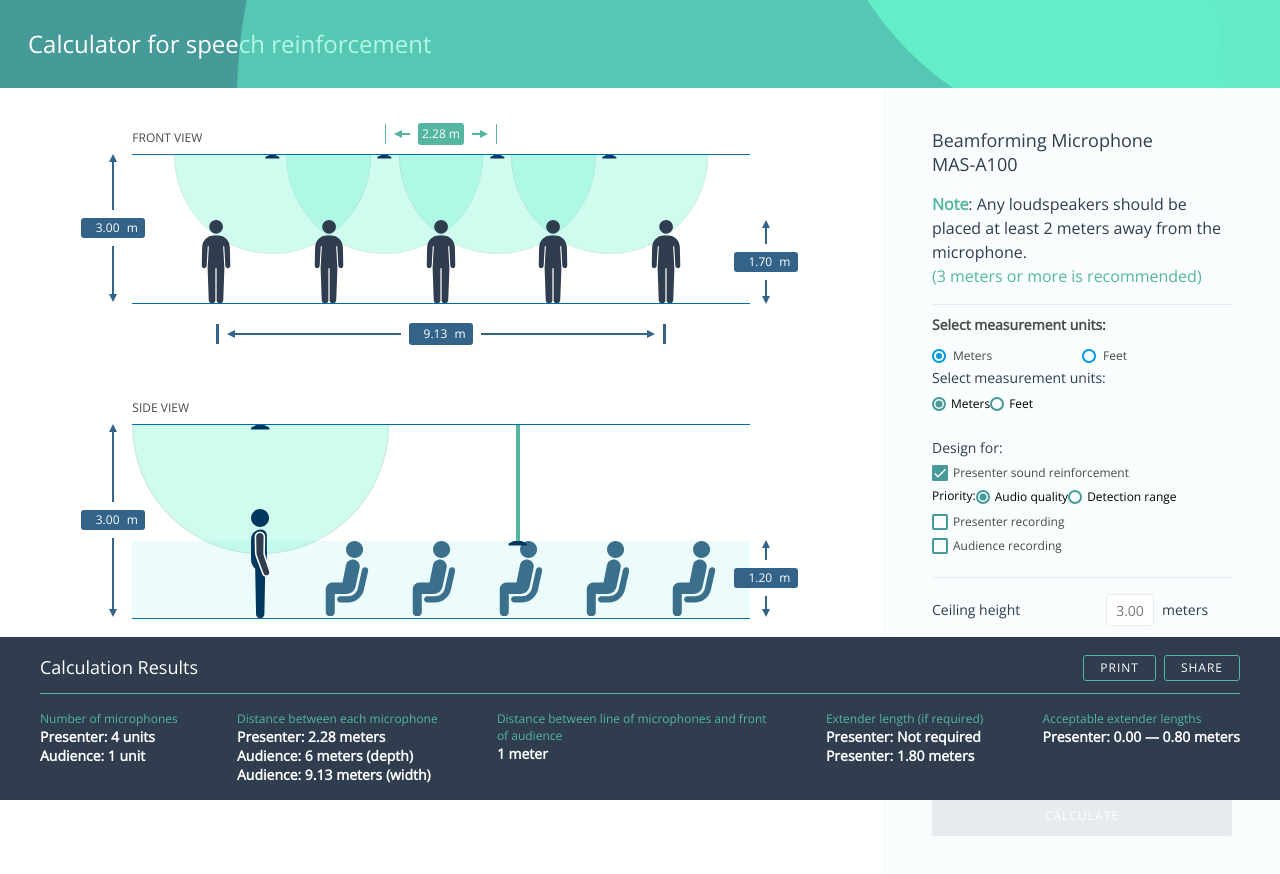
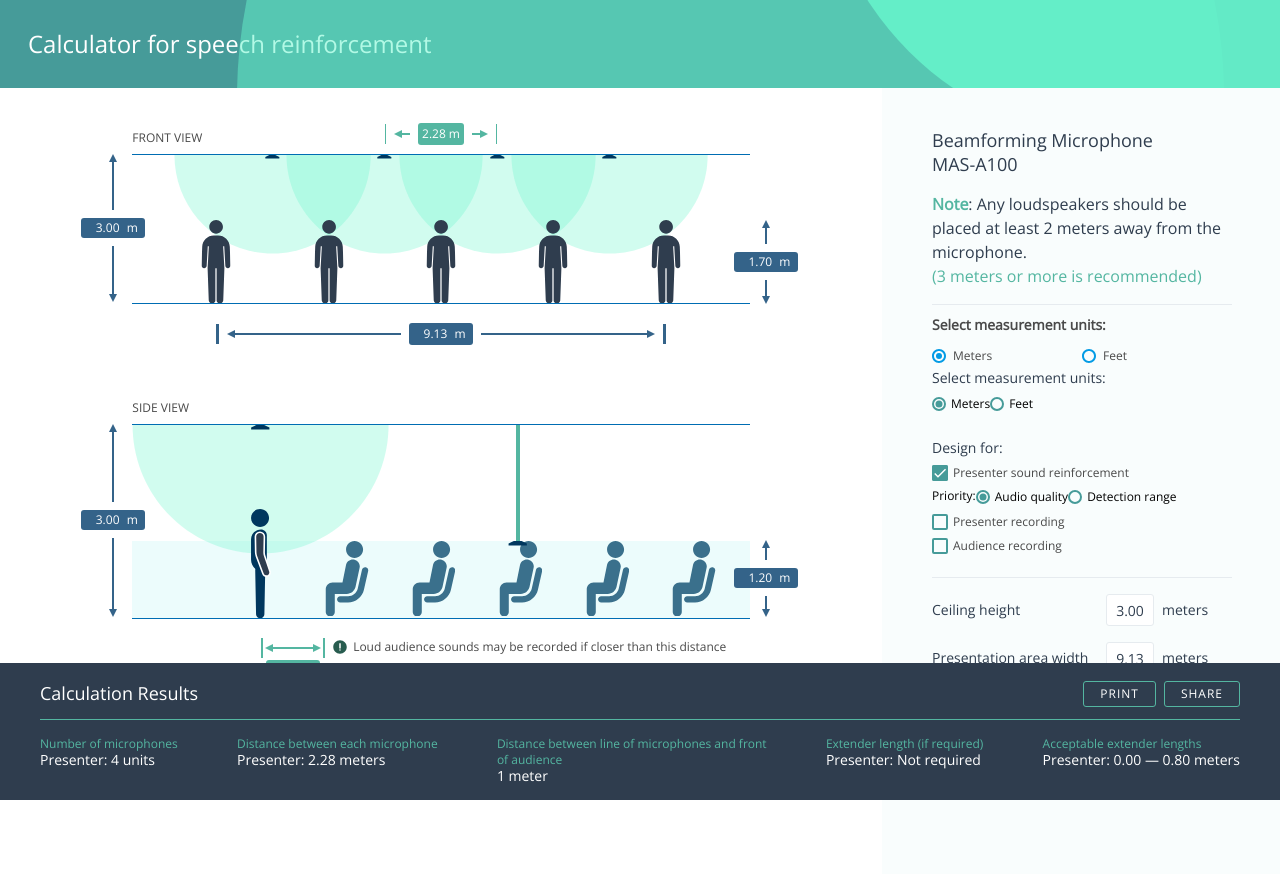
Before and after one commit to TE-9004062290/aerosmith-system-calculator, an Angular app: page /calculator in a window 1280 px wide. Both pictures are taken after a click on the element "Presenter sound reinforcement". Shown: the top 874 px of the page. Built offline with nearby package versions, Linux system fonts and the light colour scheme.

Commit message:
More style stuff

```diff
--- a/src/app/components/calculation-inputs/calculation-inputs.component.html
+++ b/src/app/components/calculation-inputs/calculation-inputs.component.html
@@ -35,7 +35,7 @@
             </div>
         </div>
     </div>
-    <div class="inputs-row">
+    <div *ngIf="calculatorService.recordAudience" class="inputs-row">
         <div class="inputs-group inputs-group--horizontal">
             <label class="inputs-label" for="audience-depth">
                 Audience depth
--- a/src/app/components/calculation-inputs/calculation-inputs.component.scss
+++ b/src/app/components/calculation-inputs/calculation-inputs.component.scss
@@ -34,9 +34,10 @@
                 align-items: center;
                 .inputs-input {
                     font-size: 14px;
+                    font-weight: 400;
                     line-height: 24px;
                     text-align: center;
-                    color: #757575;
+                    color: #2F3D4E;
                     width: 48px;
                     height: 32px;
                     box-sizing: border-box;
--- a/src/app/components/calculation-outputs/calculation-outputs.component.html
+++ b/src/app/components/calculation-outputs/calculation-outputs.component.html
@@ -63,23 +63,24 @@
             </div>
         </div>
         <div class="data-rows">
-            <div class="data-row">
+            <div *ngIf="calculatorService.reinforcePresenter || calculatorService.recordPresenter || calculatorService.recordAudience" class="data-row">
                 <div class="data-description">Number of microphones</div>
-                <div class="data-value">
+                <div *ngIf="calculatorService.reinforcePresenter || calculatorService.recordPresenter" class="data-value">
                     Presenter: {{ calculatorService.requiredMicrophones }}
                     unit{{calculatorService.requiredMicrophones > 1 ? 's' : ''}}
                 </div>
-                <div class="data-value">
+                <div *ngIf="calculatorService.recordAudience" class="data-value">
                     Audience: {{ calculatorService.requiredAudienceMicrophonesWidth * calculatorService.requiredAudienceMicrophonesDepth }}
                     unit{{calculatorService.requiredAudienceMicrophonesWidth * calculatorService.requiredAudienceMicrophonesDepth > 1 ? 's' : ''}}
                 </div>
             </div>
             <div class="data-row">
                 <div class="data-description">Distance between each microphone</div>
-                <div class="data-value">
+                <div class="data-value" *ngIf="calculatorService.reinforcePresenter || calculatorService.recordPresenter" >
                     Presenter: {{ calculatorService.microphoneInterval }}
                     {{ calculatorService.measurementUnit === 'm' ? 'meter' + (calculatorService.microphoneInterval === 1 ? '' : 's') : (calculatorService.microphoneInterval === 1 ? 'foot' : 'feet') }}
                 </div>
+                <ng-container *ngIf="calculatorService.recordAudience">
                     <div class="data-value">
                         Audience: {{ calculatorService.audienceMicrophoneIntervalDepth }}
                         {{ calculatorService.measurementUnit === 'm' ? 'meter' + (calculatorService.audienceMicrophoneIntervalDepth === 1 ? '' : 's') : (calculatorService.audienceMicrophoneIntervalDepth === 1 ? 'foot' : 'feet') }}
@@ -90,6 +91,7 @@
                         {{ calculatorService.measurementUnit === 'm' ? 'meter' + (calculatorService.audienceMicrophoneIntervalWidth === 1 ? '' : 's') : (calculatorService.audienceMicrophoneIntervalWidth === 1 ? 'foot' : 'feet') }}
                         (width)
                     </div>
+                </ng-container>
             </div>
             <div class="data-row">
                 <div class="data-description">Distance between line of microphones and front <br/> of audience</div>
@@ -100,6 +102,7 @@
             </div>
             <div class="data-row">
                 <div class="data-description">Extender length (if required)</div>
+                <ng-container *ngIf="calculatorService.reinforcePresenter || calculatorService.recordPresenter">
                     <div *ngIf="calculatorService.extenderLength === 0" class="data-value">
                         Presenter: Not required
                     </div>
@@ -107,17 +110,20 @@
                         Presenter: {{ calculatorService.extenderLength | number: '0.2-2' }}
                         {{ calculatorService.measurementUnit === 'm' ? 'meter' + (calculatorService.extenderLength === 1 ? '' : 's') : (calculatorService.extenderLength  === 1 ? 'foot' : 'feet') }}
                     </div>
+                </ng-container>
+                <ng-container *ngIf="calculatorService.recordAudience">
                     <div *ngIf="calculatorService.audienceExtenderLength === 0" class="data-value">
                         Audience: Not required
                     </div>
                     <div *ngIf="calculatorService.audienceExtenderLength  > 0" class="data-value">
-                    Presenter: {{ calculatorService.audienceExtenderLength  | number: '0.2-2' }}
+                        Audience: {{ calculatorService.audienceExtenderLength  | number: '0.2-2' }}
                         {{ calculatorService.measurementUnit === 'm' ? 'meter' + (calculatorService.audienceExtenderLength  === 1 ? '' : 's') : (calculatorService.audienceExtenderLength   === 1 ? 'foot' : 'feet') }}
                     </div>
+                </ng-container>
             </div>
             <div class="data-row" *ngIf="calculatorService.inputExtenderMaximum > 0">
                 <div class="data-description">Acceptable extender lengths</div>
-                <div class="data-value">
+                <div *ngIf="calculatorService.reinforcePresenter || calculatorService.recordPresenter" class="data-value">
                     Presenter: {{ calculatorService.inputExtenderMinimum | number: '0.2-2' }} &mdash; {{ calculatorService.inputExtenderMaximum | number: '0.2-2' }}
                     {{ calculatorService.measurementUnit === 'm' ? 'meters' : 'feet' }}
                 </div>
--- a/src/app/components/calculation-outputs/calculation-outputs.component.scss
+++ b/src/app/components/calculation-outputs/calculation-outputs.component.scss
@@ -123,13 +123,16 @@
     display: flex;
     justify-content: space-between;
     .data-row {
+        line-height: 16px;
         color: #FFFFFF;
         .data-description {
+            font-size: 12px;
+            font-weight: 400;
             color: #54B6A1;
-            font-size: 12px;
         }
         .data-value {
-            font-weight: bold;
+            font-size: 14px;
+            font-weight: 500;
         }
     }
     @media screen and (max-width: 767px) {
--- a/src/app/components/svg-microphone/svg-microphone.component.html
+++ b/src/app/components/svg-microphone/svg-microphone.component.html
@@ -1,7 +1,7 @@
 <div class="x" *ngIf="mode === 'reinforcement'">
     <div class="microphone-extender" [ngStyle]="{'height': extenderLength + 'px'}"></div>
     <svg class="svg-microphone" viewBox="0 0 225 113" fill="none" xmlns="http://www.w3.org/2000/svg">
-        <path opacity="0.3" d="M224.5 0C224.5 62.1341 174.354 112.5 112.5 112.5C50.6462 112.5 0.5 62.1341 0.5 0C0.5 -62.1341 50.6462 -112.5 112.5 -112.5C174.354 -112.5 224.5 -62.1341 224.5 0Z" fill="#66F3CB" stroke="#54B6A1"/>
+        <path opacity="0.3" d="M224.5 0C224.5 62.1341 174.354 112.5 112.5 112.5C50.6462 112.5 0.5 62.1341 0.5 0C0.5 -62.1341 50.6462 -112.5 112.5 -112.5C174.354 -112.5 224.5 -62.1341 224.5 0Z" fill="#66F3CB"/>
         <g [attr.transform]="soundReinforcementPriority === SoundReinforcementPriorityEnum.AudioQuality ? 'scale(0.50) translate(111.5 0)' : 'scale(.33333) translate(223 0)'">
             <path d="M97 4.28571L106.143 0H119.857L129 4.28571V8H97V4.28571Z" fill="#00375E"/>
         </g>
--- a/src/app/main/calculation-theatre/calculation-theatre.component.scss
+++ b/src/app/main/calculation-theatre/calculation-theatre.component.scss
@@ -211,14 +211,13 @@
     border-radius: 3px;
     padding: 12px 0px;
     margin-bottom: 24px;
+    text-transform: uppercase;
+    background-color: #469B99;
     &.btn-calculate {
-        text-transform: uppercase;
-        background-color: #006DB3;
         cursor: pointer;
     }
     &.btn-disabled {
-        text-transform: uppercase;
-        background-color: #E6EBEF;
+        opacity: 0.2;
         cursor: not-allowed;
     }
 }
--- a/src/app/services/calculator.service.ts
+++ b/src/app/services/calculator.service.ts
@@ -159,7 +159,9 @@
   get audienceExtenderRequired(): boolean { return this.b_audienceExtenderRequired; }
 
   get microphoneInterval(): number { return this.m_microphoneInterval; }
-  get audienceDistance(): number { return this.m_audienceDistance; }
+  get audienceDistance(): number {
+    return Math.max(this.m_audienceDistance, this.unitConversion * 1);
+  }
   get audienceMicrophoneInterval(): number { return this.m_audienceMicrophoneInterval; }
   get audienceMicrophoneIntervalWidth(): number { return this.m_audienceMicrophoneIntervalWidth; }
   get audienceMicrophoneIntervalDepth(): number { return this.m_audienceMicrophoneIntervalDepth; }
@@ -285,9 +287,9 @@
         this.m_secondaryCaptureRadius = this.unitConversion * MicrophoneRadii.PresenterRecording;
       }
     } else {
+      this.m_secondaryCaptureRadius = 0;
       if (this.b_recordPresenter) {
         this.m_captureRadius = this.unitConversion * MicrophoneRadii.PresenterRecording;
-        this.m_secondaryCaptureRadius = 0;
       } else {
         this.m_captureRadius = 0;
       }
@@ -305,6 +307,7 @@
         this.m_secondaryCaptureRadius = 0;
       }
     } else {
+      this.m_secondaryCaptureRadius = 0;
       if (this.b_reinforcePresenter) {
         switch (this.e_soundReinforcementPriority) {
           case SoundReinforcementPriority.AudioQuality:
@@ -314,7 +317,8 @@
             this.m_captureRadius = this.unitConversion * MicrophoneRadii.PresenterReinforcementRange;
             break;
         }
-        this.m_secondaryCaptureRadius = 0;
+      } else {
+        this.m_captureRadius = 0;
       }
     }
     this.updateAndEmit();
```
Lines whose indentation alone changed are shown as unchanged.
